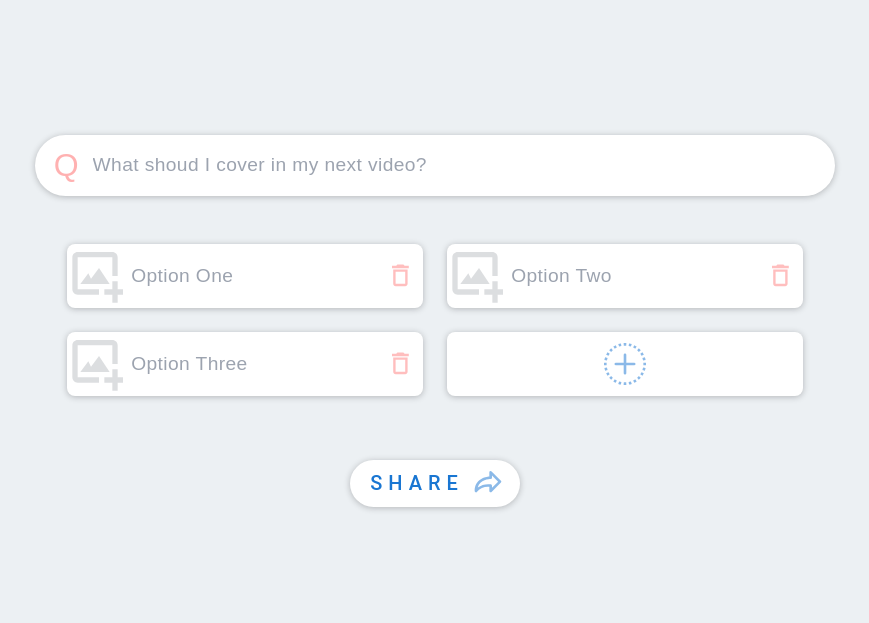
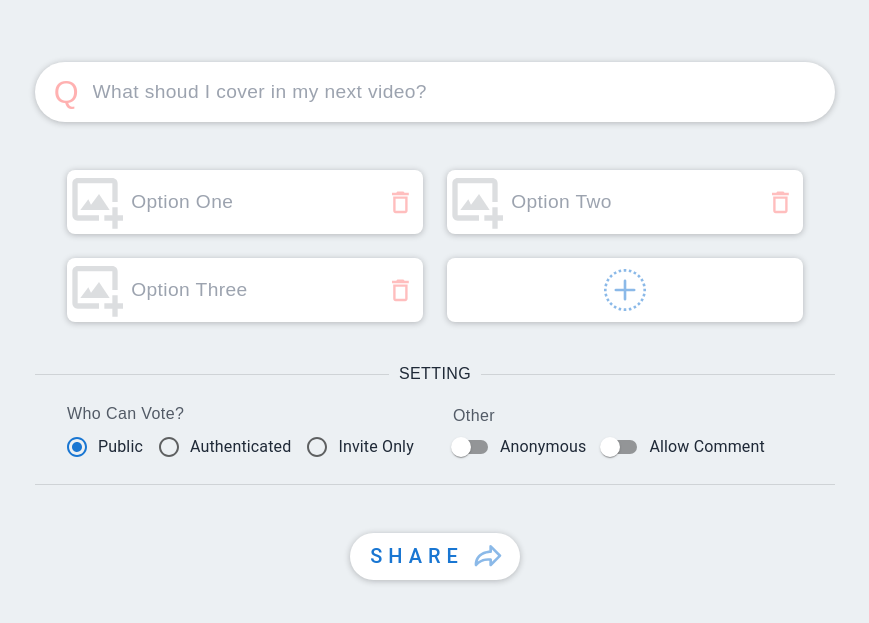
Before and after one commit to ankit-programmer/rt-poll-ui, a Next.js app: page / in a window 1280 px wide. Shown: the part 133-756 px from the top of the page, without its empty margins (205-1074 px from the left). Built offline with nearby package versions, Linux system fonts and the light colour scheme; no server answers.

Commit message:
Allowed users to change default settings of poll

```diff
--- a/components/CreatePoll/CreatePoll.tsx
+++ b/components/CreatePoll/CreatePoll.tsx
@@ -12,6 +12,8 @@ import ErrorBoundary from '../ErrorBoundary/ErrorBoundary';
 import QuestionInput from '../QuestionInput/QuestionInput';
 import { useDeleteDraftMutation, useLazyGetDraftQuery, useSaveDraftMutation } from '../../services/draft';
 import { useSelector } from 'react-redux';
+import PollSetting from '../PollSetting/PollSetting';
+import Divider from '@mui/material/Divider/Divider';
 
 const MAX_OPTIONS = 10;
 const ACTIONS = {
@@ -61,6 +63,7 @@ const CreatePoll = () => {
   const router = useRouter();
 
   const [options, dispatch] = useReducer(reducer, [{ text: "" }, { text: "" }, { text: "" }] as Option[]);
+  const [setting, setSetting] = useState({ privacy: 'public', comment: false, anonymous: false });
   const [question, setQuestion] = useState("");
   const { token, isAnonymous, uid } = useSelector((state: any) => state.auth) as any;
   const [addPoll, { isLoading, data, isError, isSuccess }] = useAddNewPollMutation();
@@ -83,12 +86,15 @@ const CreatePoll = () => {
 
   useEffect(() => {
     if (draftStatus?.isSuccess) {
-      const { title, options } = draftStatus.data || {};
+      const { title, options, setting } = draftStatus.data || {};
       if (title) {
         setQuestion(title);
       }
       if (options) {
-        dispatch({ type: ACTIONS.REPLACE_OPTIONS, payload: { options: options?.map(option=> Object.assign({},option)) } })
+        dispatch({ type: ACTIONS.REPLACE_OPTIONS, payload: { options: options?.map(option => Object.assign({}, option)) } })
+      }
+      if (setting) {
+        setSetting(Object.assign({}, setting as any));
       }
     }
   }, [draftStatus]);
@@ -97,7 +103,7 @@ const CreatePoll = () => {
     // console.log("OPTIONS", options);
     if (options[0]?.text || options[0]?.image) {
       console.log("Saving draft");
-      saveDraft({ title: question, options: options })
+      saveDraft({ title: question, options: options, setting: setting })
     }
   }, [options]);
 
@@ -122,8 +128,10 @@ const CreatePoll = () => {
     if (validatedOptions.length < 2) {
       // TOTO: ANKIT  Show error message
     }
-    addPoll({ title: question, options: validatedOptions });
+
+    addPoll({ title: question, options: validatedOptions, setting: setting });
   }
+
 
 
   return (
@@ -154,6 +162,10 @@ const CreatePoll = () => {
             }
           </div>
           <br />
+          <Divider>SETTING</Divider>
+          <PollSetting data={setting as any} handleChange={(setting: any) => setSetting(setting)}></PollSetting>
+          <Divider></Divider>
+          <br />
           <br />
           <MainActionButton onClick={handleSubmit} progress={isLoading ? true : false} />
 
--- /dev/null
+++ b/components/PollSetting/PollSetting.module.css
@@ -0,0 +1,19 @@
+.SettingContainer {
+    display: grid;
+    grid-template-columns: repeat(auto-fit, minmax(350px, 1fr));
+    grid-gap: 1.25rem;
+    justify-content: left;
+    align-content: center;
+    justify-items: left;
+    align-items: center;
+    padding: 8px;
+    padding-left: 24px;
+    margin: 8px;
+}
+
+.SettingName {
+    text-align: left;
+    font-weight: 400;
+    font-size: medium;
+    opacity: 75%;
+}
--- /dev/null
+++ b/components/PollSetting/PollSetting.tsx
@@ -0,0 +1,102 @@
+import React, { useEffect, useRef, useState } from 'react'
+import Radio from '@mui/material/Radio';
+import RadioGroup, { useRadioGroup } from '@mui/material/RadioGroup';
+import FormGroup from '@mui/material/FormGroup';
+import FormControlLabel from '@mui/material/FormControlLabel';
+import FormControl from '@mui/material/FormControl';
+import FormLabel from '@mui/material/FormLabel';
+import Switch from '@mui/material/Switch';
+import styles from './PollSetting.module.css';
+import { Divider, Tooltip } from '@mui/material';
+import { PollSetting } from '../../services/types';
+// import Snackbar from '@mui/material/Snackbar';
+const ACTIONS = {
+    CHANGE_PRIVACY: 'change-privacy',
+    SET_COMMENT: 'set-comment',
+    SET_ANONYMOUS: 'set-anonymous',
+    REPLACE_SETTING: 'replace-setting'
+}
+function reducer(setting: PollSetting, action: { type: string, payload: any }) {
+    switch (action.type) {
+        case ACTIONS.CHANGE_PRIVACY:
+
+            return {
+                ...setting,
+                privacy: action.payload
+            }
+
+        case ACTIONS.SET_COMMENT:
+
+            return {
+                ...setting,
+                comment: !setting.comment
+            }
+
+        case ACTIONS.SET_ANONYMOUS:
+            return {
+                ...setting,
+                anonymous: !setting.anonymous
+            }
+        case ACTIONS.REPLACE_SETTING:
+            return action.payload;
+        default:
+            return setting;
+    }
+}
+type PollSettingProps = {
+    handleChange: (setting: PollSetting) => void,
+    data?: PollSetting
+}
+const PollSetting = (props: PollSettingProps) => {
+    const [setting, dispatch] = React.useReducer(reducer, props?.data);
+    useEffect(() => {
+        dispatch({ type: ACTIONS.REPLACE_SETTING, payload: props?.data })
+    }, [props?.data])
+    useEffect(() => {
+        if (props.handleChange) {
+            props.handleChange(setting);
+        }
+    }, [setting]);
+    return (
+        <div className={styles.SettingContainer}>
+            <div>
+                <div className={styles.SettingName}>Who Can Vote?</div>
+                <RadioGroup value={setting.privacy} onChange={(event, value) => {
+                    dispatch({ type: ACTIONS.CHANGE_PRIVACY, payload: value });
+                }} row>
+                    <Tooltip title="Anyone with link can vote.">
+                        <FormControlLabel value="public" control={<Radio />} label="Public" />
+                    </Tooltip>
+                    <Tooltip title="Only authenticated users can vote.">
+
+                        <FormControlLabel value="authenticated" control={<Radio />} label="Authenticated" />
+                    </Tooltip>
+                    <Tooltip title="Only invited users can vote.">
+                        <FormControlLabel value="invite" control={<Radio />} label="Invite Only" />
+                    </Tooltip>
+                </RadioGroup>
+            </div>
+            <div>
+                <div className={styles.SettingName}>Other</div>
+                <Tooltip title="Once activated, the voting results will be anonymous.">
+
+                    <FormControlLabel control={<Switch checked={setting.anonymous} onChange={(event, checked) => {
+                        dispatch({ type: ACTIONS.SET_ANONYMOUS, payload: checked })
+                    }} />} label="Anonymous" />
+                </Tooltip>
+                <Tooltip title="Allow users to leave comments.">
+
+                    <FormControlLabel control={<Switch checked={setting.comment} onChange={(event, checked) => {
+                        dispatch({ type: ACTIONS.SET_COMMENT, payload: checked })
+                    }} />} label="Allow Comment" />
+                </Tooltip>
+
+            </div>
+        </div>
+
+    )
+
+}
+
+
+export default PollSetting;
--- a/components/ViewPoll/ViewPoll.tsx
+++ b/components/ViewPoll/ViewPoll.tsx
@@ -162,7 +162,7 @@ const ViewPoll = (params: any) => {
                                 }
 
                             </div>
-                            <div className={`${styles.TotalCount} ${vote?.data?.total ? null : styles.HiddenTotalCount}`}>Total Votes : {vote?.data?.total}</div>
+                            <div className={`${styles.TotalCount} `}>Total Votes : {vote?.data?.total || 0}</div>
                             <div className={styles.BadgeContainer}>
                                 {(currentAction == "share") ? <ShareButton opacity={"50%"} poll={data}></ShareButton> : <></>}
                             </div>
```
Also changed, not shown: services/types.ts (+8 -1 lines).
